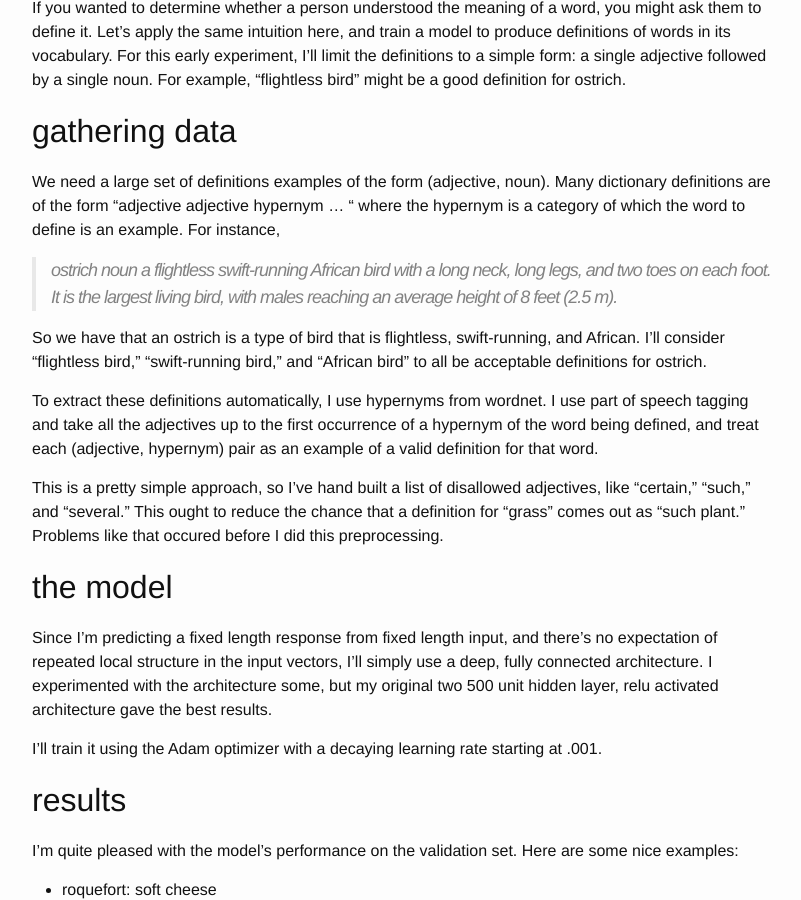
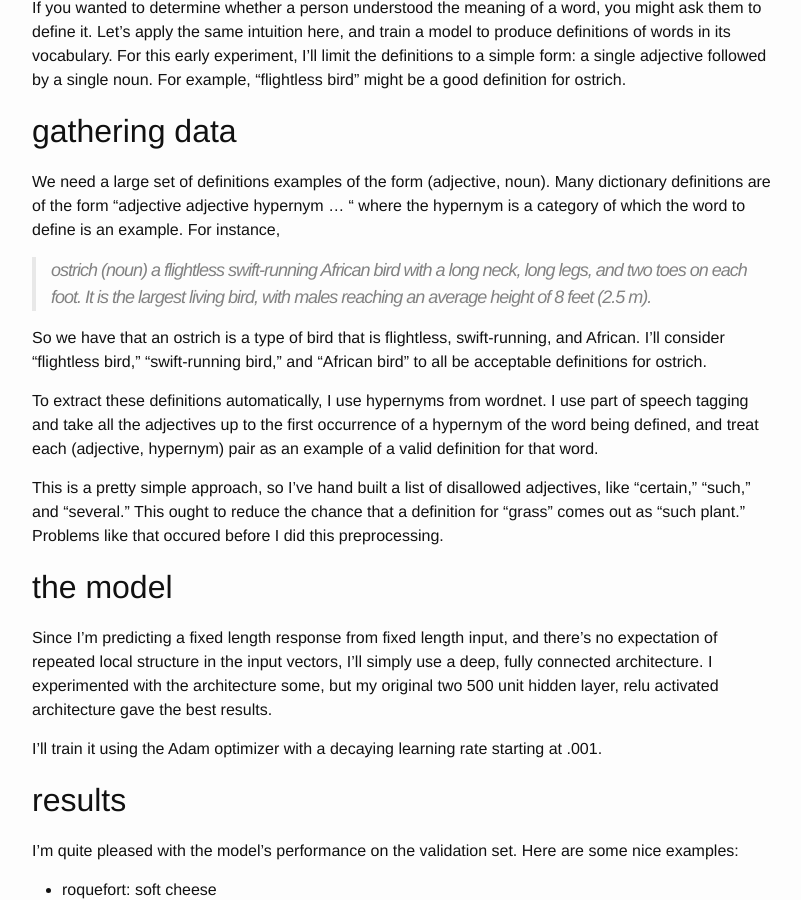
Before and after one commit to IJDykeman/ijdykeman.github.io, a Jekyll site: the page built from _posts/2016-10-29-simple_definitions.markdown, in a window 1280 px wide and 900 px high, scrolled down 618 px. Shown: the whole window, without its empty margins (238-1039 px from the left). Built offline with Jekyll 4.4.1, drawn with Linux system fonts in a browser that asks for light colours.

Commit message:
formatting fixes

```diff
--- a/_posts/2016-10-29-simple_definitions.markdown
+++ b/_posts/2016-10-29-simple_definitions.markdown
@@ -29,7 +29,7 @@
 We need a large set of definitions examples of the form (adjective, noun).  Many dictionary definitions are of the form “adjective adjective hypernym ... “ where the hypernym is a category of which the word to define is an example.  For instance,
 
 
-> ostrich *noun* a flightless swift-running African bird with a long neck, long legs, and two toes on each foot. It is the largest living bird, with males reaching an average height of 8 feet (2.5 m).
+> ostrich (noun) a flightless swift-running African bird with a long neck, long legs, and two toes on each foot. It is the largest living bird, with males reaching an average height of 8 feet (2.5 m).
 
 
 So we have that an ostrich is a type of bird that is flightless, swift-running, and African.  I’ll consider “flightless bird,” “swift-running bird,” and “African bird” to all be acceptable definitions for ostrich.
```
